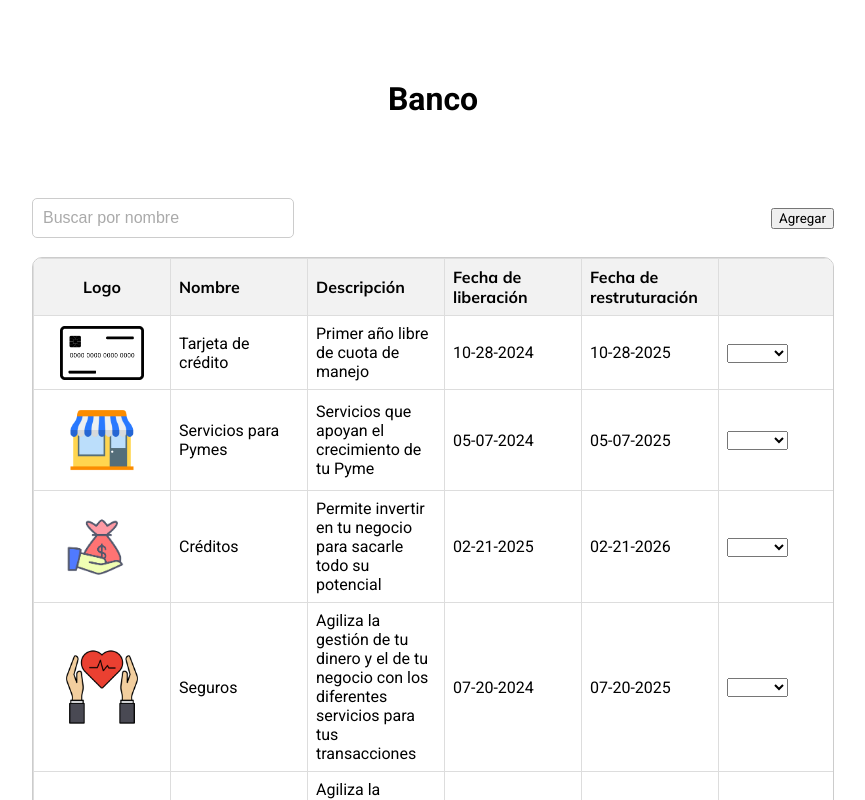
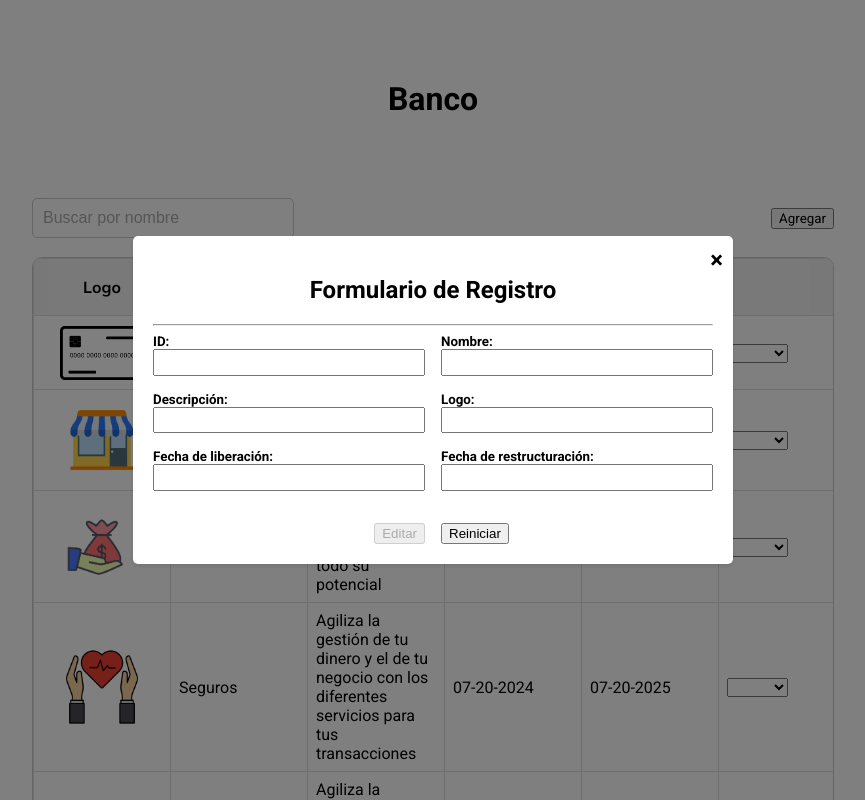
Before and after one commit to l7avid/front-bank-assesment, an Angular app: page /edit/1 in a window 1280 px wide. Before the commit this address led to /. Shown: the top 800 px of the page, without its empty margins (207-1072 px from the left). Built offline with nearby package versions, Linux system fonts and the light colour scheme.

Commit message:
F6 done, adjusting edit/delete select

```diff
--- a/src/app/add-product-form/add-product-form.component.html
+++ b/src/app/add-product-form/add-product-form.component.html
@@ -68,7 +68,7 @@
           <button type="submit" [disabled]="productForm.invalid" class="add-product-button">{{isEditMode ? 'Editar' : 'Agregar' }}</button>
         </div>
         <div>
-          <button type="submit" [disabled]="!productForm.dirty && !productForm.touched" class="restart-form-button" (click)="resetForm()">Reiniciar</button>
+          <button type="submit" [disabled]="!isEditMode && !productForm.dirty && !productForm.touched" class="restart-form-button" (click)="resetForm()">Reiniciar</button>
         </div>
       </div>
     </form>
--- a/src/app/add-product-form/add-product-form.component.ts
+++ b/src/app/add-product-form/add-product-form.component.ts
@@ -22,7 +22,6 @@ import { ActivatedRoute, Router } from '@angular/router';
   styleUrls: ['./add-product-form.component.css'],
 })
 export class AddProductFormComponent implements OnInit {
-
   @Output() editingCompleted = new EventEmitter<void>();
 
   form!: FormGroup;
@@ -91,24 +90,47 @@ export class AddProductFormComponent implements OnInit {
         this.form.get('restructureDate')!.setValue(finalRestructureDate);
       });
 
-      this.route.queryParams.subscribe(params => {
-        const updatedParams = { ...params };
-        updatedParams['releaseDate'] = this.datePipe.transform(params['releaseDate'], 'MM-dd-yyyy');
-        updatedParams['restructureDate'] = this.datePipe.transform(params['restructureDate'], 'MM-dd-yyyy');
-        this.isEditMode = Object.keys(params).length > 0;
+    this.route.params.subscribe((params) => {
+      const productId = params['id'];
+      if (productId) {
+        this.productService.getProductById(productId).subscribe((product) => {
+          if (product) {
             const idControl = this.form.get('id');
             idControl?.setValidators([
               Validators.required,
               Validators.minLength(3),
               Validators.maxLength(10),
-        ])
-        this.form.patchValue(updatedParams);
+            ]);
+            this.form.patchValue({
+              id: product.id,
+              logo: product.logo,
+              name: product.name,
+              description: product.description,
+              releaseDate: this.formatDate(product.releaseDate),
+              restructureDate: this.formatDate(product.restructureDate),
             });
+          }
+        });
+      }
+    });
+
+    this.route.url.subscribe((urlSegments) => {
+      this.isEditMode = urlSegments.some(
+        (segment) => segment.path.toLowerCase() === 'edit'
+      );
+    });
+  }
+
+  formatDate(date: Date | undefined): string {
+    if (!date) {
+      return '';
+    }
+    return this.datePipe.transform(date, 'MM-dd-yyyy') || '';
   }
 
   onSubmit(): void {
     const product: Product = this.form.value;
-    if(this.isEditMode) {
+    if (this.isEditMode) {
       this.productService.updateProduct(product);
     } else {
       this.productService.addProduct(product);
--- a/src/app/app-routing.module.ts
+++ b/src/app/app-routing.module.ts
@@ -1,10 +1,12 @@
 import { NgModule } from '@angular/core';
 import { Routes, RouterModule } from '@angular/router';
 import { AddProductFormComponent } from './add-product-form/add-product-form.component';
+import { ModalDeleteComponent } from './shared/components/modal-delete/modal-delete.component';
 
 const routes: Routes = [
   { path: 'form', component: AddProductFormComponent },
-  { path: 'edit', component: AddProductFormComponent }
+  { path: 'edit/:id', component: AddProductFormComponent },
+  { path: 'delete/:id', component: ModalDeleteComponent }
 ];
 
 @NgModule({
--- a/src/app/app.module.ts
+++ b/src/app/app.module.ts
@@ -11,6 +11,7 @@ import { AddButtonComponent } from './shared/components/add-button/add-button.co
 import { AddProductFormComponent } from './add-product-form/add-product-form.component';
 import { AppRoutingModule } from './app-routing.module';
 import { DropdownComponent } from './shared/components/dropdown/dropdown.component';
+import { ModalDeleteComponent } from './shared/components/modal-delete/modal-delete.component';
 
 @NgModule({
   declarations: [
@@ -20,7 +21,8 @@ import { DropdownComponent } from './shared/components/dropdown/dropdown.compone
     AddButtonComponent,
     AddProductFormComponent,
     SearchComponent,
-    DropdownComponent
+    DropdownComponent,
+    ModalDeleteComponent
   ],
   imports: [
     BrowserModule,
--- a/src/app/products/product-list/product-list.component.ts
+++ b/src/app/products/product-list/product-list.component.ts
@@ -23,14 +23,12 @@ export class ProductListComponent implements OnInit{
   options: string[] = ['','Edit', 'Delete'];
   searchQuery: string = '';
 
-  private editingCompletedSubscription!: Subscription;
-
   constructor(private router: Router, private productService: ProductService) {}
 
   ngOnInit(): void {
     this.getFilteredProducts();
-    this.editingCompletedSubscription = this.productService.editingCompleted$.subscribe(() => {
-      this.getFilteredProducts(); // Refresh the product list after editing is completed
+    this.productService.editingCompleted$.subscribe(() => {
+      this.getFilteredProducts();
     });
   }
 
@@ -56,10 +54,10 @@ export class ProductListComponent implements OnInit{
   navigateToEdit(selectedOption: string, productId: string): void {
     this.productService.getProductById(productId).subscribe(product => {
       if(selectedOption.toLocaleLowerCase() === "edit" && product) {
-        this.router.navigate(['/edit'], {queryParams: product});
+        this.router.navigate(['/edit', product.id], {queryParams: product});
       }
       if(selectedOption.toLocaleLowerCase() === "delete") {
-        this.router.navigate(['/delete'])
+        this.router.navigate(['/delete', product?.id])
       }
     });
   }
--- a/src/app/services/product-service/product.service.ts
+++ b/src/app/services/product-service/product.service.ts
@@ -56,6 +56,13 @@ export class ProductService {
     this.productsSubject.next([...this.products]);
   }
 
+  deleteProduct(productId: string): void {
+    const index = this.products.findIndex(product => product.id === productId);
+    if (index !== -1) {
+      this.products.splice(index, 1);
+    }
+  }
+
   updateProduct(incomingProduct: Product): void {
     const index = this.products.findIndex(product => product.id === incomingProduct.id);
     if (index !== -1) {
--- /dev/null
+++ b/src/app/shared/components/modal-delete/modal-delete.component.css
@@ -0,0 +1,59 @@
+.overlay {
+  font-family: 'Roboto', sans-serif;
+  font-weight: bold;
+  position: fixed;
+  top: 0;
+  left: 0;
+  width: 100%;
+  height: 100%;
+  background-color: rgba(0, 0, 0, 0.5);
+  z-index: 999;
+  display: flex;
+  justify-content: center;
+  align-items: center;
+}
+
+.container {
+  position: relative;
+  background-color: white;
+  padding: 20px;
+  width: 30rem;
+  border-radius: 5px;
+  box-shadow: 0 2px 4px rgba(0, 0, 0, 0.1);
+}
+
+.grid-container {
+  display: grid;
+  grid-template-columns: auto auto;
+  gap: 2rem;
+}
+
+.grid-container > div {
+  display: flex;
+  flex-direction: column;
+}
+
+
+.close-button {
+  position: absolute;
+  top: 10px;
+  right: 10px;
+  font-size: 24px;
+  cursor: pointer;
+}
+
+.close-button:hover {
+  color: red;
+}
+
+.delete-button {
+  margin-top: 1rem;
+  align-self: flex-end;
+  width:  fit-content;
+}
+
+.cancel-button {
+  margin-top: 1rem;
+  align-self: flex-start;
+  width:  fit-content;
+}
--- /dev/null
+++ b/src/app/shared/components/modal-delete/modal-delete.component.html
@@ -0,0 +1,14 @@
+<div class="overlay">
+  <div class="container">
+    <span class="close-button" (click)="closeModal()">&times;</span>
+    <p>¿Está seguro que desea eliminar el producto {{product!.name}}?</p>
+    <div class="grid-container">
+      <div>
+        <button (click)="deleteProduct()" class="delete-button">Confirmar</button>
+      </div>
+      <div>
+        <button class="cancel-button" (click)="closeModal()">Cancelar</button>
+      </div>
+    </div>
+  </div>
+</div>
--- /dev/null
+++ b/src/app/shared/components/modal-delete/modal-delete.component.ts
@@ -0,0 +1,40 @@
+import { Component, Input, OnInit } from '@angular/core';
+import { ActivatedRoute, Router } from '@angular/router';
+import { Product } from 'src/app/models/product';
+import { ProductService } from 'src/app/services/product-service/product.service';
+
+@Component({
+  selector: 'app-modal-delete',
+  templateUrl: './modal-delete.component.html',
+  styleUrls: ['./modal-delete.component.css']
+})
+export class ModalDeleteComponent implements OnInit {
+
+  product?: Product;
+
+  constructor(private router: Router, private productService: ProductService, private route: ActivatedRoute) { }
+
+  ngOnInit(): void {
+    const productId = this.getProductIdFromRoute();
+    this.productService.getProductById(productId!).subscribe(productFound => {
+      this.product = productFound;
+    });
+  }
+
+  getProductIdFromRoute(): string | null {
+    return this.route.snapshot.paramMap.get('id');
+  }
+
+
+  deleteProduct(): void {
+    const productId = this.getProductIdFromRoute();
+    if (productId) {
+      this.productService.deleteProduct(productId);
+      this.router.navigate(['']);
+    }
+  }
+
+  closeModal(): void {
+    this.router.navigateByUrl('');
+  }
+}
```
Also changed, not shown: 1 other file (tests, documents, lock files or other folders). Lines whose indentation alone changed are shown as unchanged.
